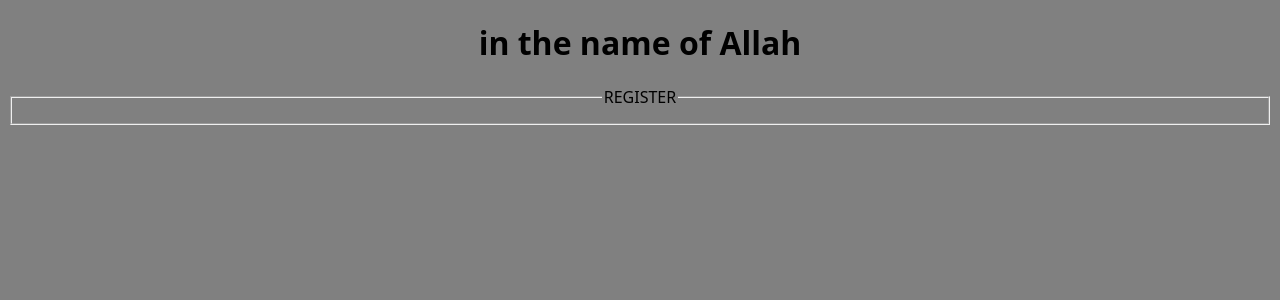
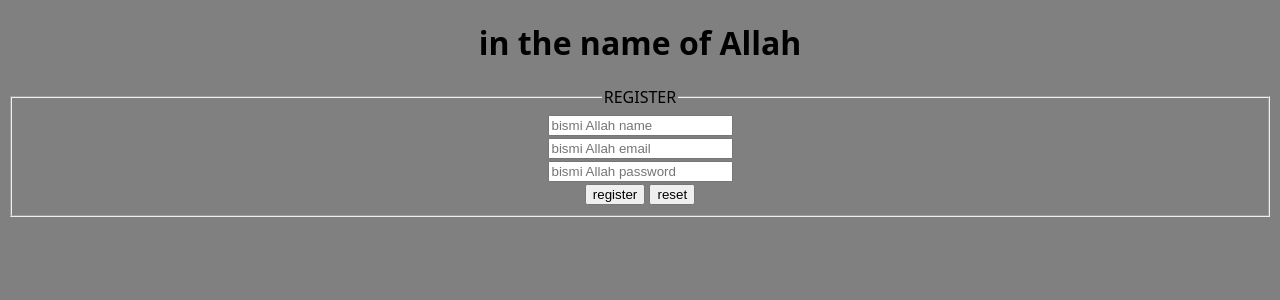
Before and after one commit to IbrahimOuhamou/bismi_allah_blog, a Django app: template django/bismi_allah_blog/bismi_allah_blog/templates/register_form.html in a window 1280 px wide. Shown: the part 30-330 px from the top of the page. Run offline with Django 4.2, Linux system fonts and the light colour scheme; the template is opened without the code that fills it, so the values that code supplies are empty.

Commit message:
alhamdo li Allah

```diff
--- a/django/bismi_allah_blog/bismi_allah_blog/templates/register_form.html
+++ b/django/bismi_allah_blog/bismi_allah_blog/templates/register_form.html
@@ -1,15 +1,20 @@
 {% extends "bismi_allah.html" %}
 <!--بسم الله الرحمن الرحيم-->
 {% block content %}
-    <form action="{% url 'login' %}" method="post">
+    <form action="{% url 'register' %}" method="post">
     {% csrf_token %}
     <fieldset>
         <legend>REGISTER</legend>
-    </fieldset>
         {% if error_message %} <strong> {{ error_message }} </strong> {% endif %}
 
-        <label for="">
+        <label for="bismi_allah_name"><input type="text" name="bismi_allah_name" placeholder="bismi Allah name">
         <br>
-
+        <label for="bismi_allah_email"><input type="email" name="bismi_allah_email" placeholder="bismi Allah email">
+        <br>
+        <label for="bismi_allah_password"><input type="password" name="bismi_allah_password" placeholder="bismi Allah password">
+        <br>
+        <button type="submit">register</button>
+        <button type="reset">reset</button>
+    </fieldset>
     </form>
 {% endblock %}
--- a/django/bismi_allah_blog/bismi_allah_blog/views.py
+++ b/django/bismi_allah_blog/bismi_allah_blog/views.py
@@ -33,4 +33,8 @@ def login(request):
 def register(request):
     if 'POST' != request.method or not request.POST:
         return render(request, "register_form.html")
-    return HttpResponse("bismi Allah register")
+    #will by the will of Allah check if there is a user with that account
+    if bismi_allah_users.objects.filter(name=request.POST["bismi_allah_name"]):
+        return HttpResponse("sub7an Allah bismi_allah_name already set")
+    response = "bismi Allah register<br>name: " + request.POST["bismi_allah_name"] + "<br>email: " + request.POST["bismi_allah_email"] + "<br>password: " + len(request.POST["bismi_allah_password"])*'*'
+    return HttpResponse(response)
```
